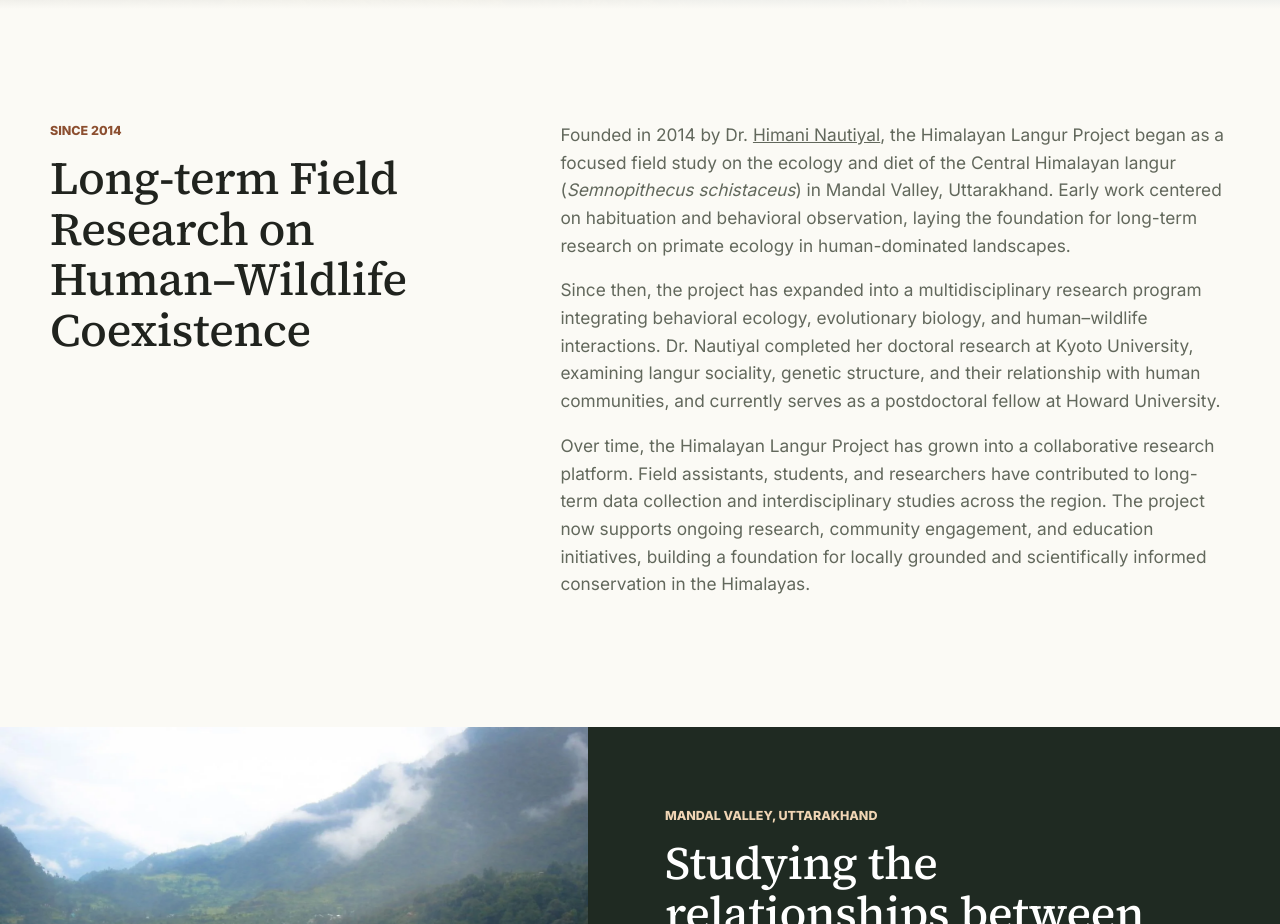
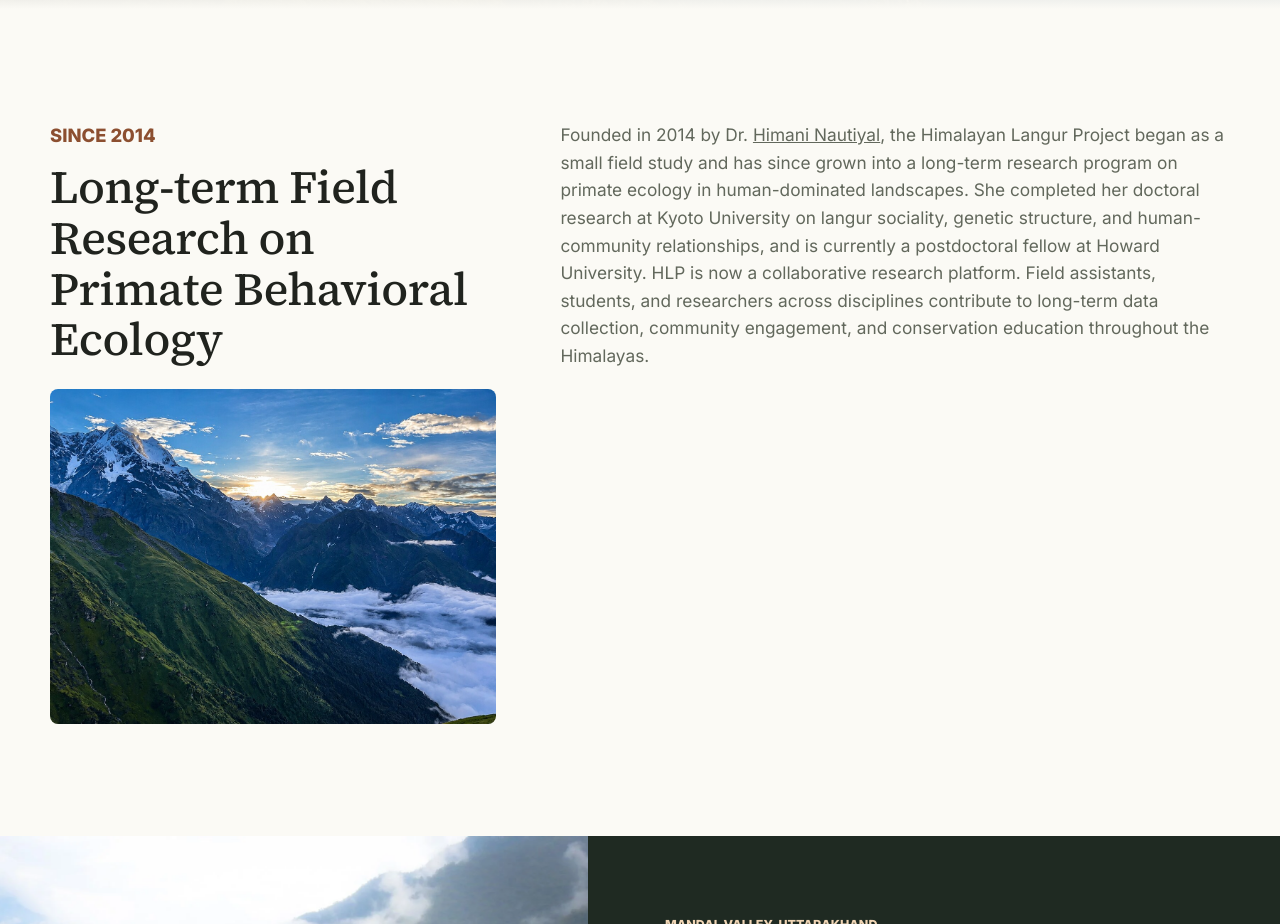
Before and after one commit to himani1990/himalayan-langur-site, a plain HTML site: page index.html in a window 1280 px wide. Shown: the part 820-1744 px from the top of the page. Drawn offline with Linux system fonts and the light colour scheme.

Commit message:
Update Since 2014 section: bigger eyebrow, new heading, merged single paragraph, add sunrise image

```diff
--- a/index.html
+++ b/index.html
@@ -102,31 +102,20 @@
       <section class="intro section">
         <div class="section-heading">
           <p class="eyebrow">Since 2014</p>
-          <h2>Long-term Field Research on Human&ndash;Wildlife Coexistence</h2>
+          <h2>Long-term Field Research on Primate Behavioral Ecology</h2>
+          <img class="intro-image" src="assets/images/hero-sunrise.jpg" alt="Sunrise over snow-capped Himalayan peaks with a sea of clouds below">
         </div>
         <div class="rich-text">
           <p>
             Founded in 2014 by Dr.
             <a href="https://www.himaninautiyal.com/">Himani Nautiyal</a>, the Himalayan Langur
-            Project began as a focused
-            field study on the ecology and diet of the Central Himalayan langur
-            (<em>Semnopithecus schistaceus</em>) in Mandal Valley, Uttarakhand. Early work centered
-            on habituation and behavioral observation, laying the foundation for long-term research
-            on primate ecology in human-dominated landscapes.
-          </p>
-          <p>
-            Since then, the project has expanded into a multidisciplinary research program
-            integrating behavioral ecology, evolutionary biology, and human&ndash;wildlife interactions.
-            Dr. Nautiyal completed her doctoral research at Kyoto University, examining langur
-            sociality, genetic structure, and their relationship with human communities, and
-            currently serves as a postdoctoral fellow at Howard University.
-          </p>
-          <p>
-            Over time, the Himalayan Langur Project has grown into a collaborative research platform.
-            Field assistants, students, and researchers have contributed to long-term data collection
-            and interdisciplinary studies across the region. The project now supports ongoing
-            research, community engagement, and education initiatives, building a foundation for
-            locally grounded and scientifically informed conservation in the Himalayas.
+            Project began as a small field study and has since grown into a long-term research
+            program on primate ecology in human-dominated landscapes. She completed her doctoral
+            research at Kyoto University on langur sociality, genetic structure, and
+            human-community relationships, and is currently a postdoctoral fellow at Howard
+            University. HLP is now a collaborative research platform. Field assistants, students,
+            and researchers across disciplines contribute to long-term data collection, community
+            engagement, and conservation education throughout the Himalayas.
           </p>
         </div>
       </section>
--- a/styles.css
+++ b/styles.css
@@ -237,6 +237,19 @@ h3 a {
 
 .section-heading {
   max-width: 640px;
+}
+
+.intro .eyebrow {
+  font-size: 1.15rem;
+}
+
+.intro-image {
+  width: 100%;
+  aspect-ratio: 4 / 3;
+  object-fit: cover;
+  border-radius: 8px;
+  margin-top: 24px;
+  display: block;
 }
 
 .rich-text {
```
